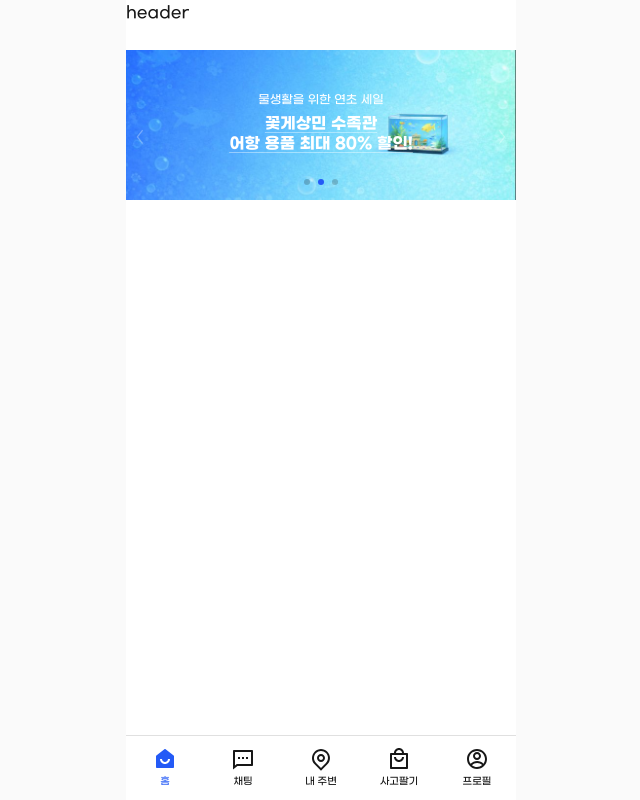
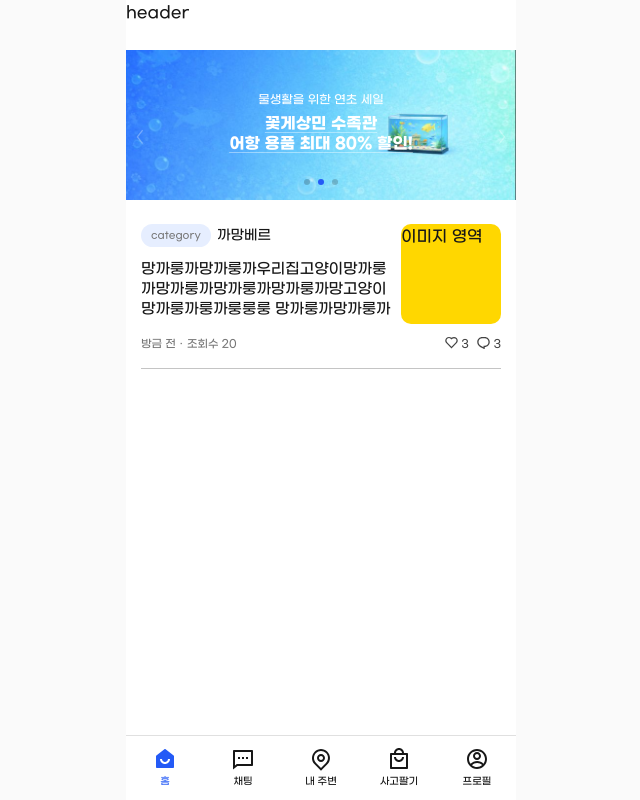
Before and after one commit to yeaseula/Mulbanggae, a Next.js app: page / in a window 1280 px wide. Shown: the whole page, without its empty margins (319-959 px from the left). Built offline with nearby package versions, Linux system fonts and the light colour scheme.

Commit message:
post : 피드 게시물 컴포넌트 생성

```diff
--- a/app/page.tsx
+++ b/app/page.tsx
@@ -1,9 +1,11 @@
 import { BannerSlide } from "@/components/banner/banner";
+import { MainPost } from "@/features/mainpost/mainpost";
 
 export default function Home() {
   return (
     <main>
       <BannerSlide />
+      <MainPost />
     </main>
   );
 }
--- /dev/null
+++ b/components/post/post.styled.ts
@@ -0,0 +1,41 @@
+import styled from "styled-components"
+
+export const Wrapper = styled.div`
+    padding: 15px 0;
+    border-bottom: 1px solid var(--gray_semidark_color);
+`
+export const ContentsArea = styled.div`
+    display: flex;
+    gap: 10px;
+`
+export const Category = styled.span`
+    display: inline-block;
+    padding: 4px 10px;
+    border-radius: 500px;
+    background-color: var(--sub_light_color);
+    color: var(--gray_dark_color);
+    font-size: 1rem;
+`
+export const Writer = styled.span`
+    font-size: 1.4rem;
+    font-weight: 500;
+`
+export const LeftSide = styled.div`
+    flex: 1;
+`
+export const RightSide = styled.div`
+    width: 100px;
+    height: 100px;
+    border-radius: 10px;
+    background-color: gold
+`
+export const Font = styled.span`
+    color: var(--gray_dark_color);
+    font-size: 1.1rem;
+`
+export const Font2 = styled.span`
+    display: flex;
+    align-items: center;
+    color: var(--gray_black_color);
+    font-size: 1.1rem;
+`
--- /dev/null
+++ b/components/post/post.tsx
@@ -0,0 +1,39 @@
+"use client"
+import styled from "styled-components"
+import * as S from "./post.styled"
+import { RiHeartLine, RiChat1Line } from "@remixicon/react"
+
+export function Post() {
+    return (
+        <div className="px-[15px]">
+            <S.Wrapper>
+                <S.ContentsArea>
+                    <S.LeftSide>
+                        {/* 있으면 노출, 없으면 미노출 */}
+                        <div className="mb-5 flex gap-2.5 items-center">
+                            <S.Category>category</S.Category>
+                            <S.Writer>까망베르</S.Writer>
+                        </div>
+                        {/* 있으면 노출, 없으면 미노출 끝*/}
+                        <div className="text-2xl">
+                            망까룽까망까룽까우리집고양이망까룽까망까룽까망까룽까망까룽까망고양이망까룽까룽까룽룽룽
+                            망까룽까망까룽까
+                        </div>
+                    </S.LeftSide>
+                    <S.RightSide>이미지 영역</S.RightSide>
+                </S.ContentsArea>
+                <div className="mt-5 flex justify-between items-center">
+                    <div className="flex gap-1.5 items-center">
+                        <S.Font>방금 전</S.Font>
+                        <S.Font>·</S.Font>
+                        <S.Font>조회수 20</S.Font>
+                    </div>
+                    <div className="flex gap-3">
+                        <S.Font2><RiHeartLine size={15} className="relative bottom-1 mr-1"/>3</S.Font2>
+                        <S.Font2><RiChat1Line size={15} className="relative bottom-1 mr-1"/>3</S.Font2>
+                    </div>
+                </div>
+            </S.Wrapper>
+        </div>
+    )
+}
--- /dev/null
+++ b/features/mainpost/mainpost.tsx
@@ -0,0 +1,11 @@
+import { Post } from "@/components/post/post"
+
+export function MainPost({ data }:{data?:any}) {
+    return (
+        <>
+            <div className="mt-3.5">
+                <Post />
+            </div>
+        </>
+    )
+}
```
